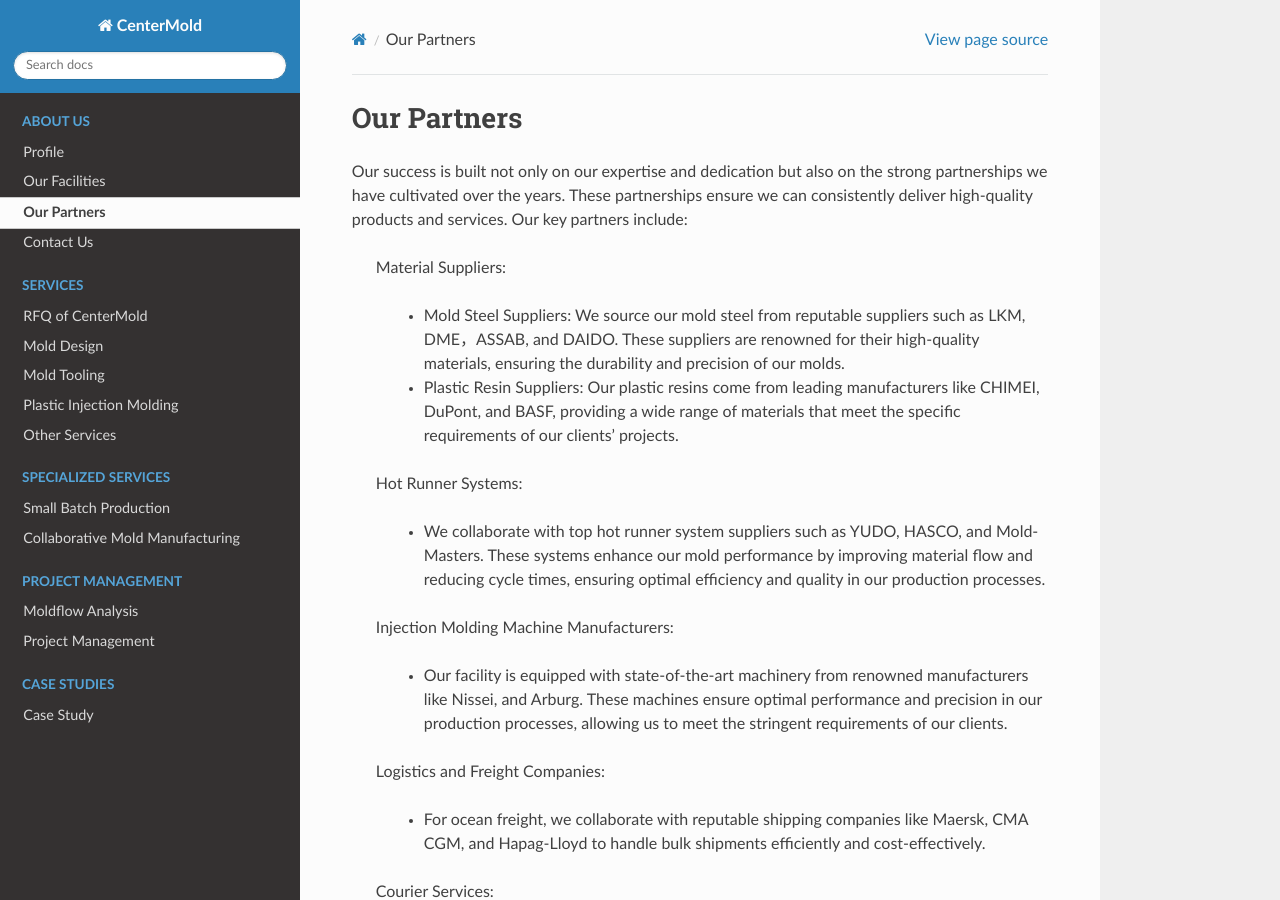
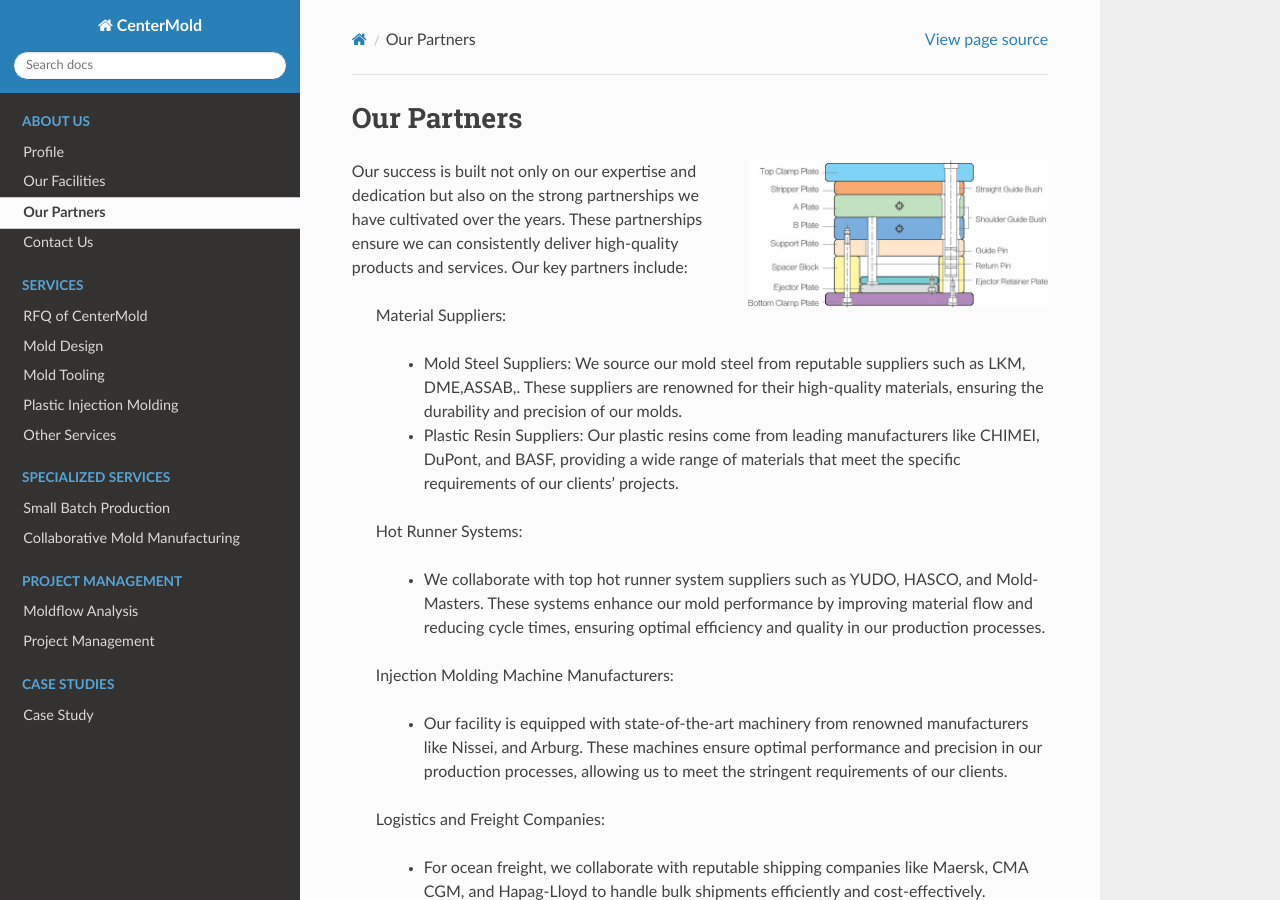
Before and after one commit to paultang/centermold, a Sphinx documentation site: the page built from source/Partners.rst, in a window 1280 px wide and 900 px high. Built offline with Sphinx 7.4.7 and the Read the Docs theme 2.0.0, drawn with Linux system fonts in a browser that asks for light colours.

Commit message:
add a pic
pic

```diff
--- a/source/Partners.rst
+++ b/source/Partners.rst
@@ -6,11 +6,15 @@
 Our Partners
 =======================
 
+.. figure:: _static/Three_plates.jpeg
+   :align: right
+   :width: 300px
+
 Our success is built not only on our expertise and dedication but also on the strong partnerships we have cultivated over the years. These partnerships ensure we can consistently deliver high-quality products and services. Our key partners include:
 
    Material Suppliers:
 
-    * Mold Steel Suppliers: We source our mold steel from reputable suppliers such as LKM, DME，ASSAB, and DAIDO. These suppliers are renowned for their high-quality materials, ensuring the durability and precision of our molds.
+    * Mold Steel Suppliers: We source our mold steel from reputable suppliers such as LKM, DME,ASSAB,. These suppliers are renowned for their high-quality materials, ensuring the durability and precision of our molds.
     * Plastic Resin Suppliers: Our plastic resins come from leading manufacturers like CHIMEI, DuPont, and BASF, providing a wide range of materials that meet the specific requirements of our clients' projects.
 
    Hot Runner Systems:
--- a/source/sample.rst
+++ b/source/sample.rst
@@ -101,3 +101,8 @@
       frameborder="0"
       allow="microphone">
    </iframe>
+
+
+.. figure:: _static/layout.png
+   :align: right
+   :width: 300px
```
Also changed, not shown: source/_static/Three_plates.jpeg (added).
